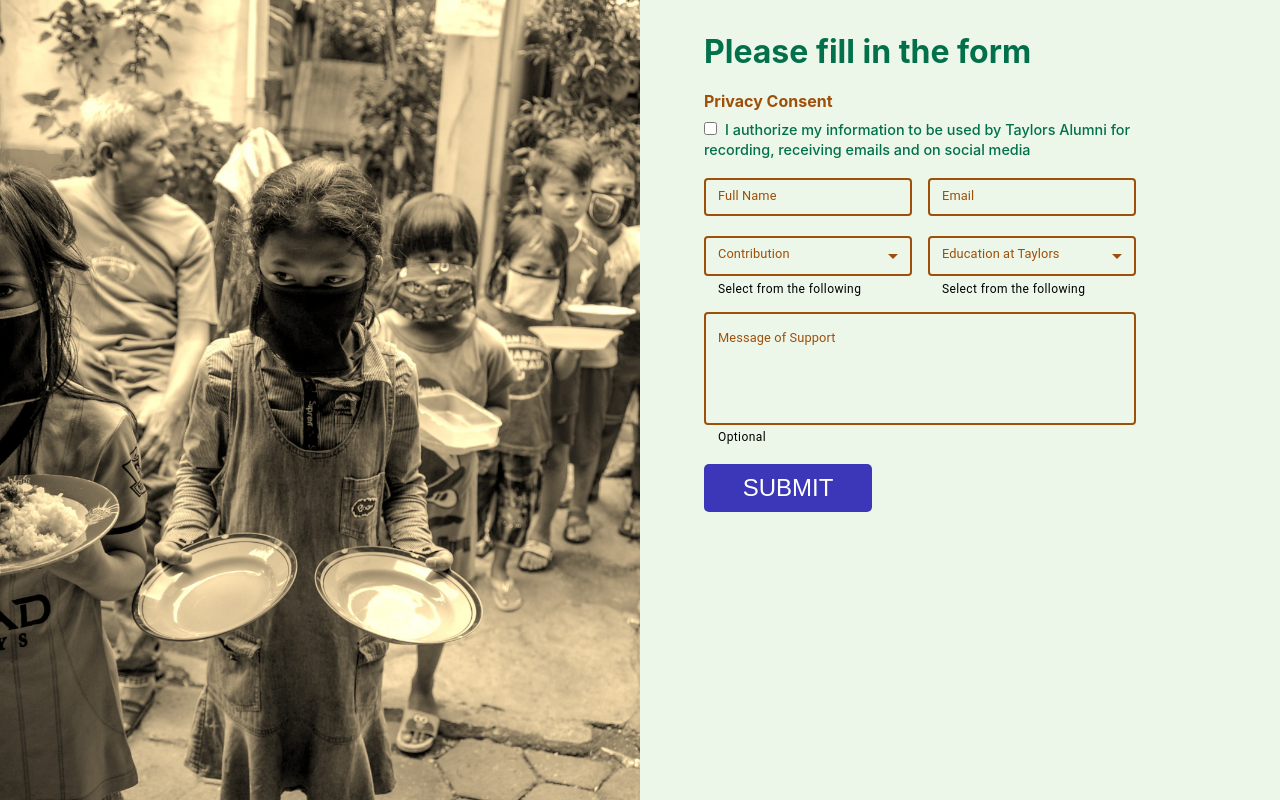
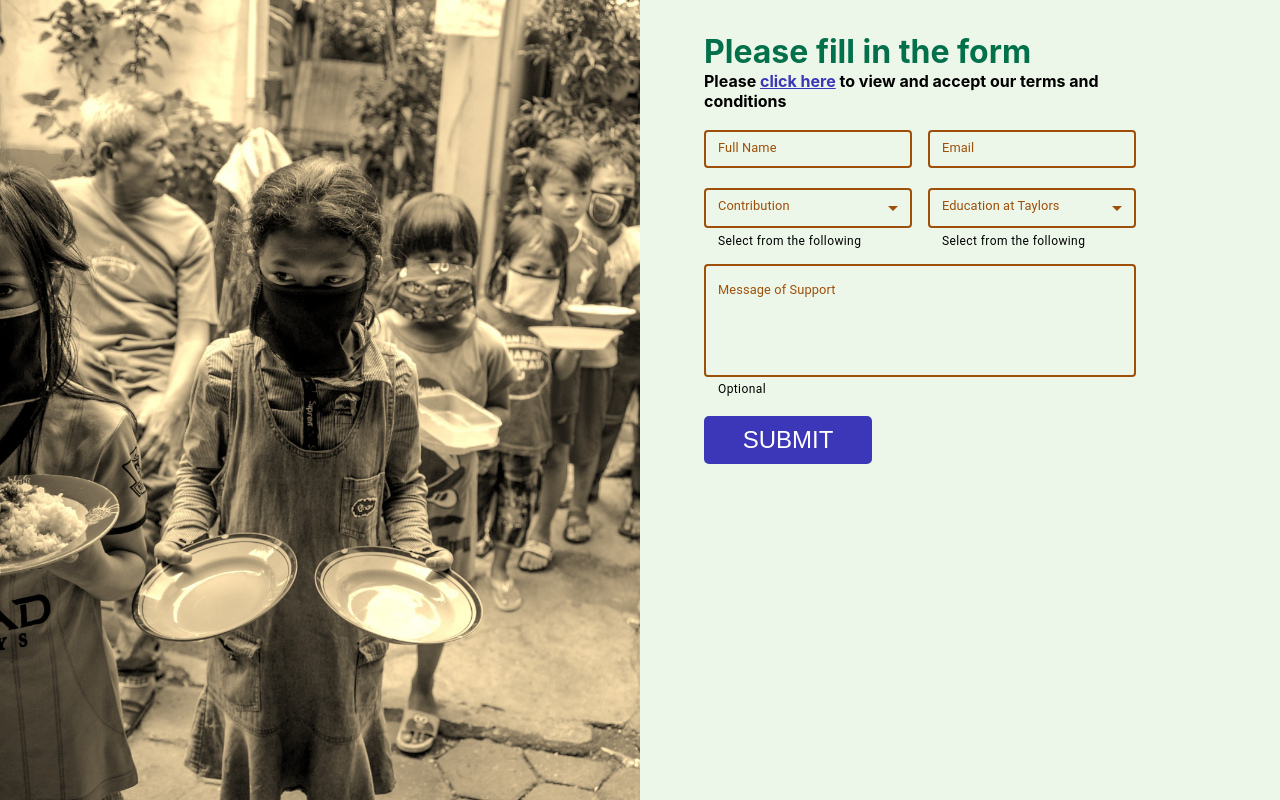
Before and after one commit to luveshsadhwani/taylorsAlumniFoodDonationForm, a React (Create React App) app: page /formOnline in a window 1280 px wide. Built offline with nearby package versions, Linux system fonts and the light colour scheme.

Commit message:
new terms and conditions

```diff
--- a/src/components/CheckBox.jsx
+++ b/src/components/CheckBox.jsx
@@ -1,18 +1,9 @@
 import React from "react";
 import { Field } from "formik";
-import { Label, ErrorText } from "./FormElement";
 import styles from "../styles/formPage";
 
-export default function CheckBox(props) {
-  const { label, name, errorStyle, isMobileScreen, ...rest } = props;
-
-  const ResponsiveLabel = ({ children }) => {
-    return isMobileScreen ? (
-      <Label style={styles.privacyLabelMobile}>{children}</Label>
-    ) : (
-      <Label style={styles.privacyLabel}>{children}</Label>
-    );
-  };
+export default function CheckBox({ children, ...props }) {
+  const { name, isMobileScreen, ...rest } = props;
 
   const ResponsiveText = ({ children, ...rest }) => {
     return isMobileScreen ? (
@@ -28,14 +19,9 @@ export default function CheckBox(props) {
 
   return (
     <>
-      <ResponsiveLabel>{label}</ResponsiveLabel>
       <Field type="checkbox" id={name} name={name} {...rest} />
-      <ResponsiveText htmlFor={name}>
-        I authorize my information to be used by Taylors Alumni for recording,
-        receiving emails and on social media
-      </ResponsiveText>
+      <ResponsiveText htmlFor={name}>{children}</ResponsiveText>
       <br />
-      <ErrorText name={name} style={errorStyle} />
     </>
   );
 }
--- /dev/null
+++ b/src/components/MaterialModal.jsx
@@ -0,0 +1,82 @@
+import React from "react";
+
+import { Modal, Backdrop } from "@material-ui/core";
+import Fade from "@material-ui/core/Fade";
+import { useStyles } from "../styles/form/form";
+import FormControl from "./FormControl";
+
+export default function MaterialModal({ isVisible, setIsVisible, isMobileScreen }) {
+  const { modalPosition, modalPaper, modalText } = useStyles();
+
+  const TextWrapper = ({ children }) => (
+    <h5 className={modalText}>{children}</h5>
+  );
+  return (
+    <Modal
+      open={isVisible}
+      onClose={() => {
+        setIsVisible(false);
+      }}
+      BackdropComponent={Backdrop}
+      className={modalPosition}
+    >
+      <Fade in={isVisible}>
+        <div className={modalPaper}>
+          <TextWrapper>
+            By submitting this Form, you hereby agree that Taylor’s Alumni
+            Office may collect, obtain, store and process your personal data
+            that you provide in this form for the purpose of receiving updates,
+            news, promotional and marketing mails or materials from Taylor’s
+            Alumni Office.
+          </TextWrapper>
+          <br />
+          <TextWrapper>
+            You hereby give your consent to Taylor’s Alumni Office to:
+          </TextWrapper>
+          <br />
+          <TextWrapper>
+            a) Store and process your Personal Data - This information obtained
+            from the form, will be stored in our alumni database which will be
+            used for future communications to alumni.
+          </TextWrapper>
+          <br />
+          <TextWrapper>
+            b) Disclose your Personal Data to the relevant governmental
+            authorities, companies within the Taylor’s Education Group within or
+            outside Malaysia or third parties where required by law or for legal
+            purposes and outsourcing services.
+          </TextWrapper>
+          <br />
+          <TextWrapper>
+            c) Disclose your Personal Data to third parties appointed by
+            Taylor’s Alumni Office to provide services, such as but not limited
+            to auditors, legal representatives, contractors, printing companies,
+            data processors, technology providers (to support the development,
+            implementation and maintenance of the online /virtual environment)
+            and insurance companies;
+          </TextWrapper>
+          <br />
+          <TextWrapper>
+            In addition, your personal data may be transferred to any company
+            within Taylor’s University/Taylor’s Education Group within or
+            outside Malaysia. For the purpose of updating or correcting such
+            data, you may at any time apply to the Taylor’s Alumni Office to
+            have access to your personal data which are stored by Taylor’s
+            Alumni Office.
+          </TextWrapper>
+          <br />
+          <TextWrapper>
+            For the avoidance of doubt, Personal Data includes all data defined
+            within the Personal Data Protection Act 2010 including all data you
+            had disclosed to Taylor’s Alumni Office in this Form.
+          </TextWrapper>
+          <br />
+          <FormControl control="checkbox" name="privacy">
+            <strong>I hereby understand and agree/consent to above terms on the
+            collection, retention and processing of my personal data.</strong>
+          </FormControl>
+        </div>
+      </Fade>
+    </Modal>
+  );
+}
--- a/src/pages/FormOnlinePage.jsx
+++ b/src/pages/FormOnlinePage.jsx
@@ -1,14 +1,30 @@
-import React from "react";
-import { Formik, Form } from "formik";
+import React, { useState } from "react";
+import { Formik, Form, useField } from "formik";
 import { useHistory } from "react-router-dom";
 import * as Yup from "yup";
 import axios from "axios";
 import FormControl from "../components/FormControl";
+import MaterialModal from "../components/MaterialModal";
 import styles from "../styles/formPage";
+import globalStyles from "../styles/global";
 import { Grid } from "@material-ui/core";
 import useMediaQuery from "@material-ui/core/useMediaQuery";
 
+const ErrorText = ({ name, errorStyle }) => {
+  const [field, meta, helpers] = useField(name);
+
+  const renderError = () => {
+    if (!meta.error) return;
+
+    return <p>{meta.error}</p>;
+  };
+
+  return <div style={errorStyle}>{renderError()}</div>;
+};
+
 export default function FormOnlinePage() {
+  const [dialogVisible, setDialogVisible] = useState(false);
+
   const history = useHistory();
   const isMobileScreen = useMediaQuery("(max-width: 1024px)");
 
@@ -164,17 +180,25 @@ export default function FormOnlinePage() {
               <Form>
                 <ResponsiveRowContainer>
                   <Grid item xs={12}>
-                    <FormControl
-                      control="checkbox"
-                      name="privacy"
-                      label="Privacy Consent"
-                      errorStyle={
-                        isMobileScreen
-                          ? styles.centerAlignErrorMobile
-                          : styles.centerAlignError
-                      }
+                    <MaterialModal
+                      isVisible={dialogVisible}
+                      setIsVisible={setDialogVisible}
                       isMobileScreen={isMobileScreen}
                     />
+                    <h4>
+                      Please{" "}
+                      <span
+                        onClick={() => setDialogVisible(true)}
+                        style={{
+                          textDecoration: "underline",
+                          color: globalStyles.tertiaryColor,
+                          cursor: "pointer",
+                        }}
+                      >
+                        click here
+                      </span>{" "}
+                      to view and accept our terms and conditions
+                    </h4>
                   </Grid>
                 </ResponsiveRowContainer>
 
@@ -236,6 +260,17 @@ export default function FormOnlinePage() {
                     SUBMIT
                   </ResponsiveButton>
                 </ResponsiveRowContainer>
+
+                <ResponsiveRowContainer>
+                  <ErrorText
+                    name="privacy"
+                    errorStyle={
+                      isMobileScreen
+                        ? styles.centerAlignErrorMobile
+                        : styles.centerAlignError
+                    }
+                  />
+                </ResponsiveRowContainer>
               </Form>
             );
           }}
--- a/src/styles/form/form.js
+++ b/src/styles/form/form.js
@@ -61,8 +61,30 @@ const useStyles = makeStyles({
   },
 
   selectIcon: {
-      color: globalStyles.secondaryColorDark
-  }
+    color: globalStyles.secondaryColorDark,
+  },
+
+  modalPosition: {
+    display: "flex",
+    alignItems: "center",
+    justifyContent: "center",
+  },
+
+  modalPaper: {
+    width: "70%",
+    backgroundColor: globalStyles.backgroundColor,
+    padding: "2rem",
+    "&:focus": {
+      outline: "none",
+    },
+    overflow: "scroll",
+    height: "60vh"
+  },
+
+  modalText: {
+    fontWeight: "normal",
+    fontStyle: "italic",
+  },
 });
 
 export { useStyles };
--- a/src/styles/global.js
+++ b/src/styles/global.js
@@ -4,6 +4,7 @@ const globalStyles = {
   secondaryColorDark: "#9E4F09",
   tertiaryColor: "#3B37B8",
   errorTextColor: "#CC0011",
+  backgroundColor: "#ecf7e9",
 };
 
 export default globalStyles;
```
